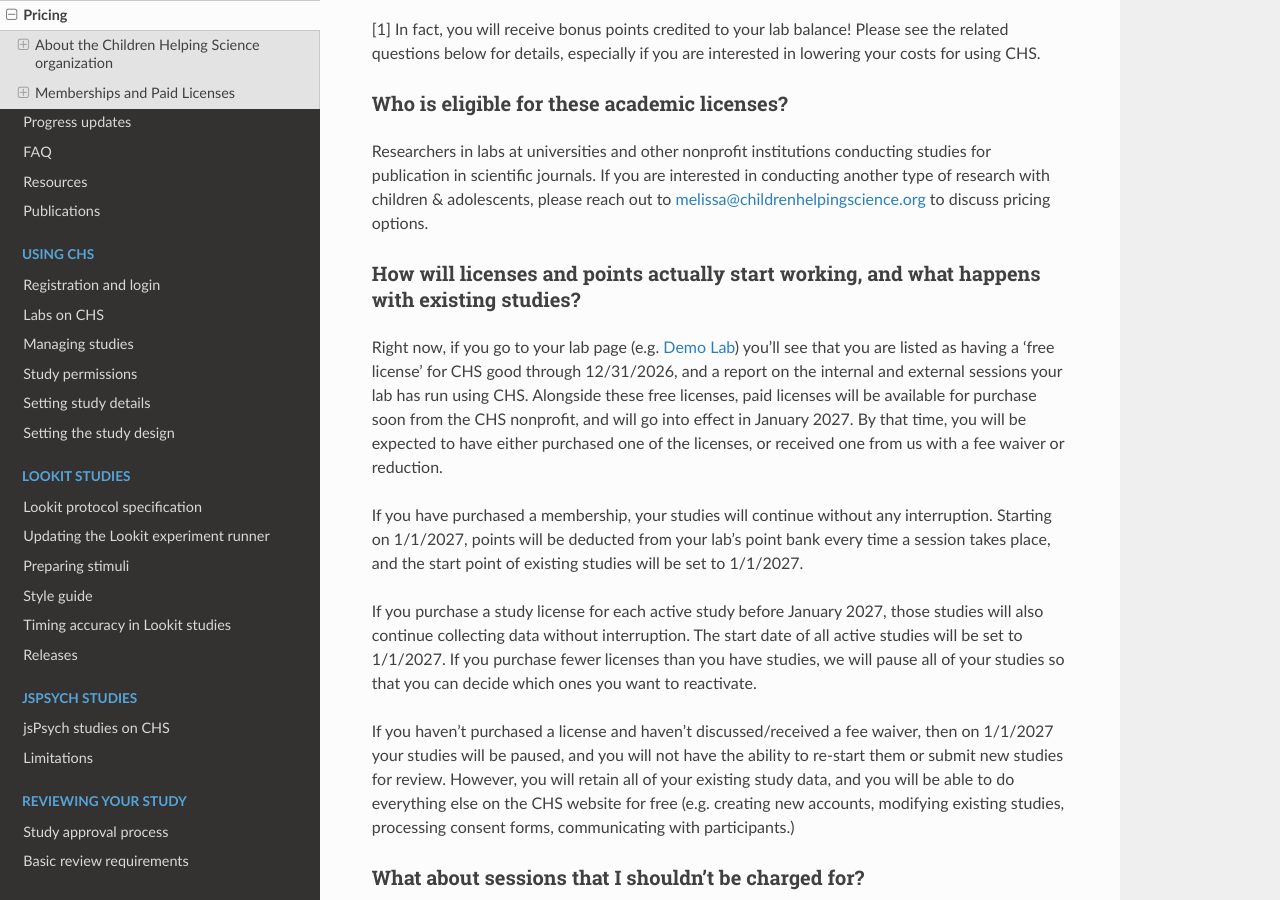
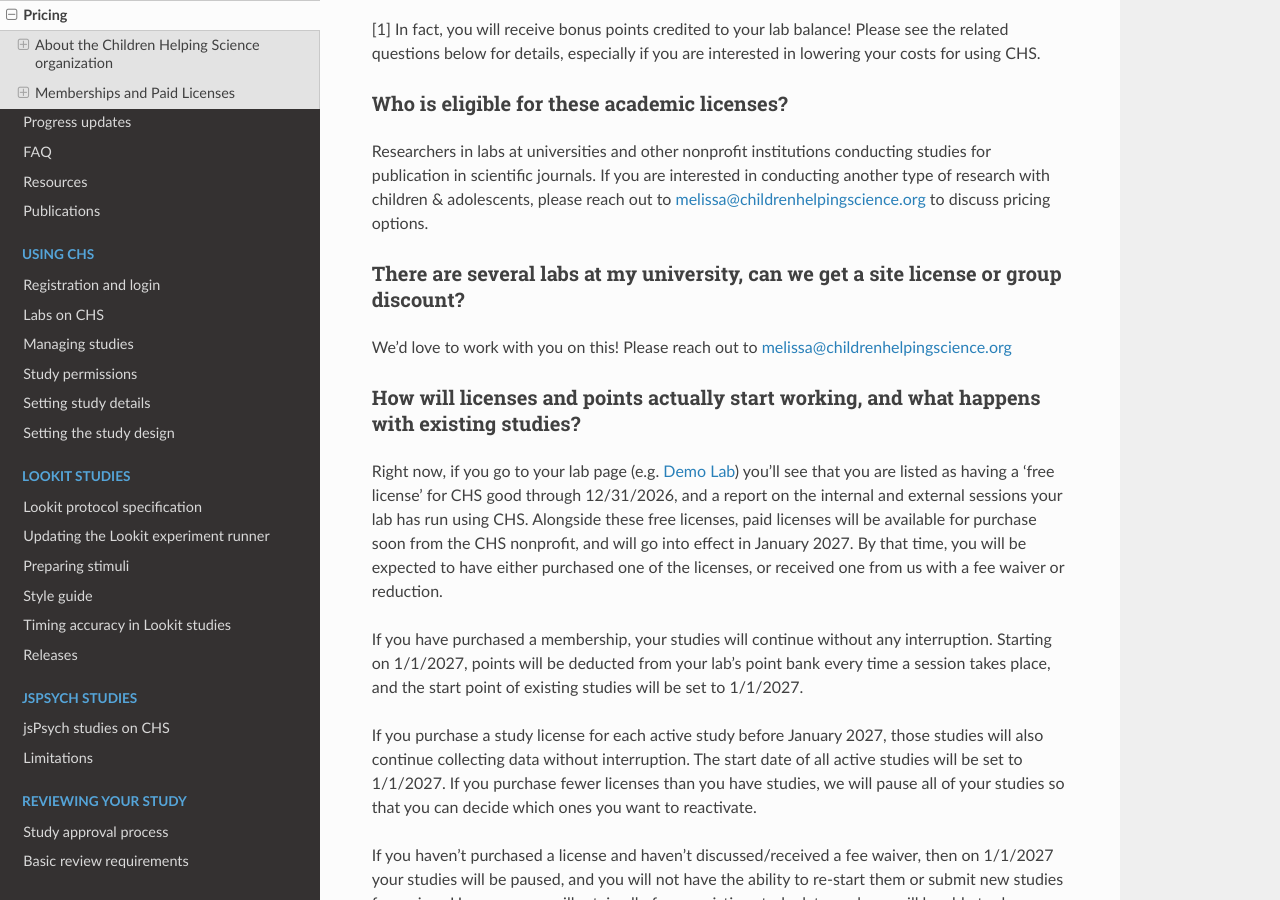
Before and after one commit to lookit/lookit-docs, a Sphinx documentation site: the page built from docs/source/pricing.rst, in a window 1280 px wide and 900 px high, scrolled down 3994 px. Built offline with Sphinx 7.4.7 and the Read the Docs theme 3.1.0, drawn with Linux system fonts in a browser that asks for light colours.

Commit message:
added faq item on group pricing

```diff
--- a/docs/source/pricing.rst
+++ b/docs/source/pricing.rst
@@ -125,11 +125,14 @@
 [1] In fact, you will receive bonus points credited to your lab balance! Please see the related questions below for details, especially if you are interested in lowering your costs for using CHS.
 
 
-
 Who is eligible for these academic licenses?
 ^^^^^^^^^^^^^^^^
 Researchers in labs at universities and other nonprofit institutions conducting studies for publication in scientific journals. If you are interested in conducting another type of research with children & adolescents, please reach out to melissa@childrenhelpingscience.org to discuss pricing options.
 
+There are several labs at my university, can we get a site license or group discount?
+^^^^^^^^^^^^^^^^
+
+We'd love to work with you on this! Please reach out to melissa@childrenhelpingscience.org
 
 How will licenses and points actually start working, and what happens with existing studies?
 ^^^^^^^^^^^^^^^^
```
